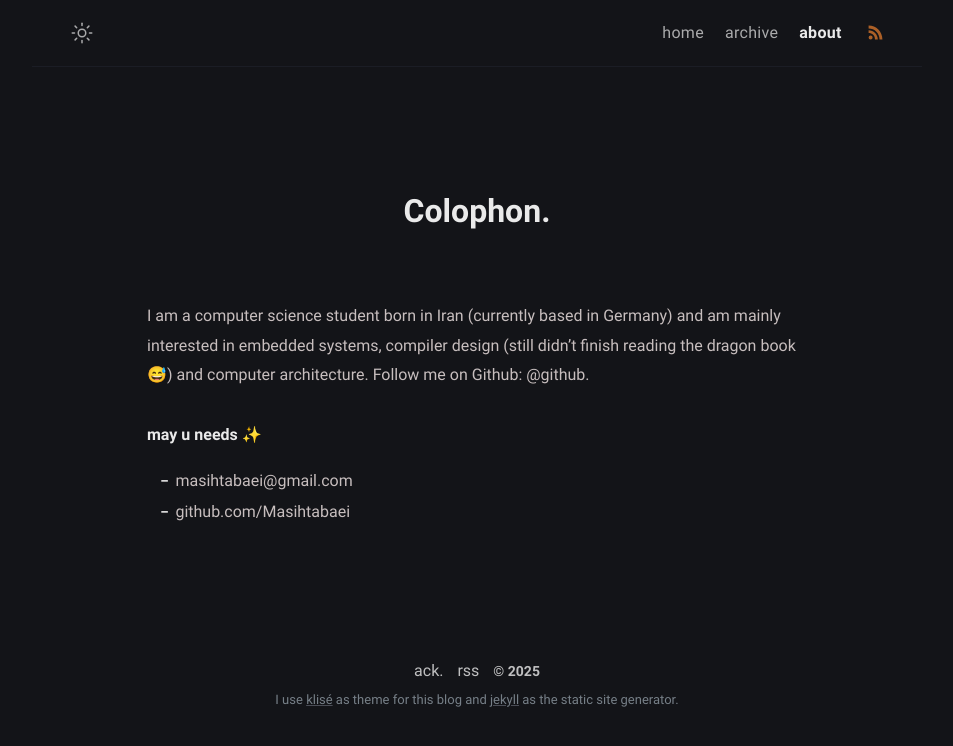
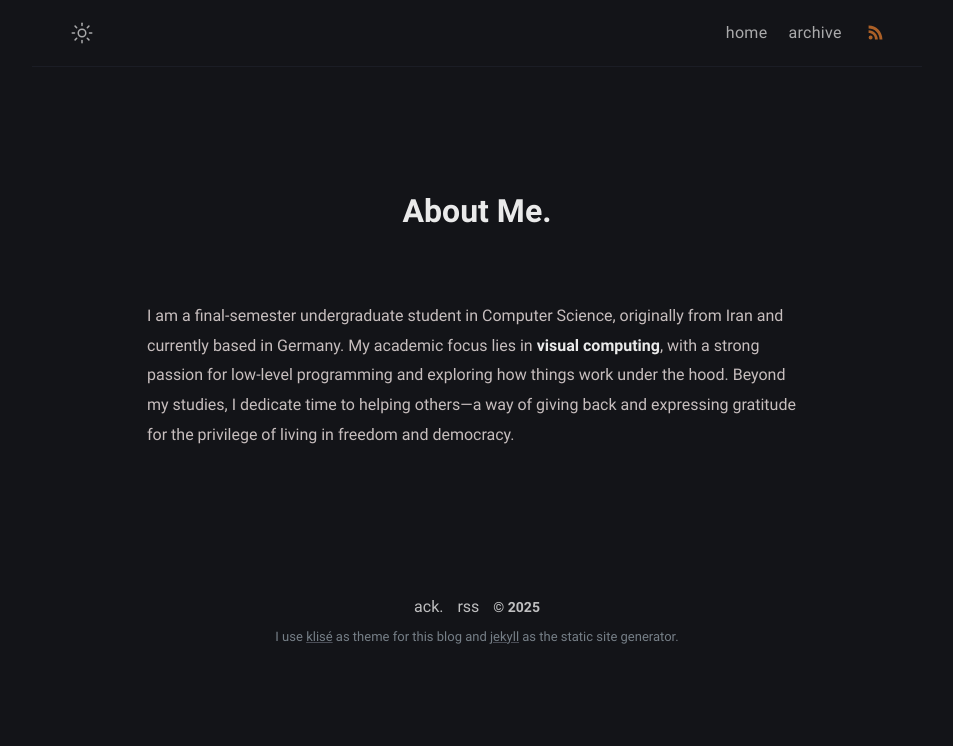
Before and after one commit to Masihtabaei/Masihtabaei.github.io, a Jekyll site: the page built from about.md, in a window 1280 px wide. Shown: the top 746 px of the page, without its empty margins (163-1116 px from the left). Built offline with Jekyll 4.4.1, drawn with Linux system fonts in a browser that asks for light colours.

Commit message:
Update author data
Update the biography and hide the about page

```diff
--- a/_config.yml
+++ b/_config.yml
@@ -1,7 +1,7 @@
 # Site settings
 title: Masih's Personal Blog # site title
 description: >- # site description
-    I am a computer science student born in Iran (currently based in Germany) and am mainly interested in embedded systems, compiler design (still didn't finish reading the dragon book &#128517;) and computer architecture.</br>
+    I am a final-semester undergraduate student in Computer Science, originally from Iran and currently based in Germany. My academic focus lies in <b>visual computing</b>, with a strong passion for low-level programming and exploring how things work under the hood. Beyond my studies, I dedicate time to helping others—a way of giving back and expressing gratitude for the privilege of living in freedom and democracy.
 lang: en-US # default lang
 timezone: Europe/Berlin # set your timezone
 image: assets/img/ogp.png # This image used for Open Graph more info https://ogp.me/
@@ -13,7 +13,7 @@
   name: Seyedmasih Tabaei # author name
   alias: Masih # author alias
   bio: >- # tell to the world
-    I am a final-semester undergraduate student in Computer Science, originally from Iran and currently based in Germany. My academic focus lies in visual computing and system programming, with a strong passion for low-level programming and exploring how things work under the hood. Beyond my studies, I dedicate time to helping others—a way of giving back and expressing gratitude for the privilege of living in freedom.
+    I am a final-semester undergraduate student in Computer Science, originally from Iran and currently based in Germany. My academic focus lies in <b>visual computing</b>, with a strong passion for low-level programming and exploring how things work under the hood. Beyond my studies, I dedicate time to helping others—a way of giving back and expressing gratitude for the privilege of living in freedom and democracy.
   username: Masihtabaei # general username
   github: Masihtabaei # github username
   google_scholar: PsjLxWcAAAAJ # google scholar username
--- a/_data/menus.yml
+++ b/_data/menus.yml
@@ -6,9 +6,9 @@
   url: /archive/
   external: false
 
-- title: about
-  url: /about/
-  external: false # set true if you using external link, see below
+# - title: about
+#   url: /about/
+#   external: false # set true if you using external link, see below
 
 # Example:
 # - title: github
--- a/about.md
+++ b/about.md
@@ -1,16 +1,10 @@
 ---
-title: Colophon
+title: About Me
 permalink: /about/
 layout: page
-excerpt: Hello peeps, I'm student of computer science from Banyuwangi, living in Jogjakarta. This blog for documentation about my programming journey, running on jekyll, hosting on netlify and using my own simple theme.
+excerpt: I am a final-semester undergraduate student in Computer Science, originally from Iran and currently based in Germany. My academic focus lies in **visual computing**, with a strong passion for low-level programming and exploring how things work under the hood. Beyond my studies, I dedicate time to helping others—a way of giving back and expressing gratitude for the privilege of living in freedom and democracy.
+
 comments: false
 ---
 
-I am a computer science student born in Iran (currently based in Germany) and am mainly interested in embedded systems, compiler design (still didn't finish reading the dragon book 😅) and computer architecture.
-Follow me on Github: @github.
-
-
-**may u needs ✨**
-
-- {{ site.author.email }}
-- github.com/{{ site.author.github }}
+I am a final-semester undergraduate student in Computer Science, originally from Iran and currently based in Germany. My academic focus lies in **visual computing**, with a strong passion for low-level programming and exploring how things work under the hood. Beyond my studies, I dedicate time to helping others—a way of giving back and expressing gratitude for the privilege of living in freedom and democracy.
```
